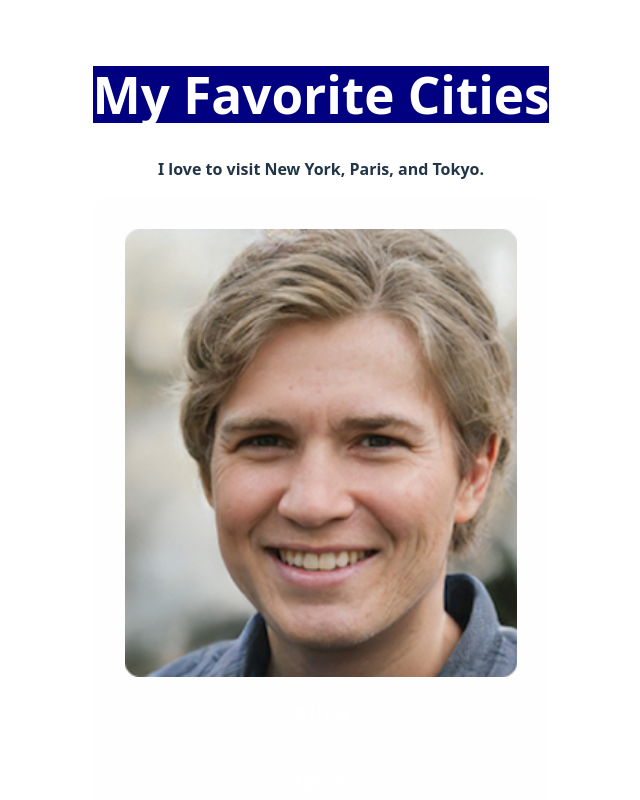
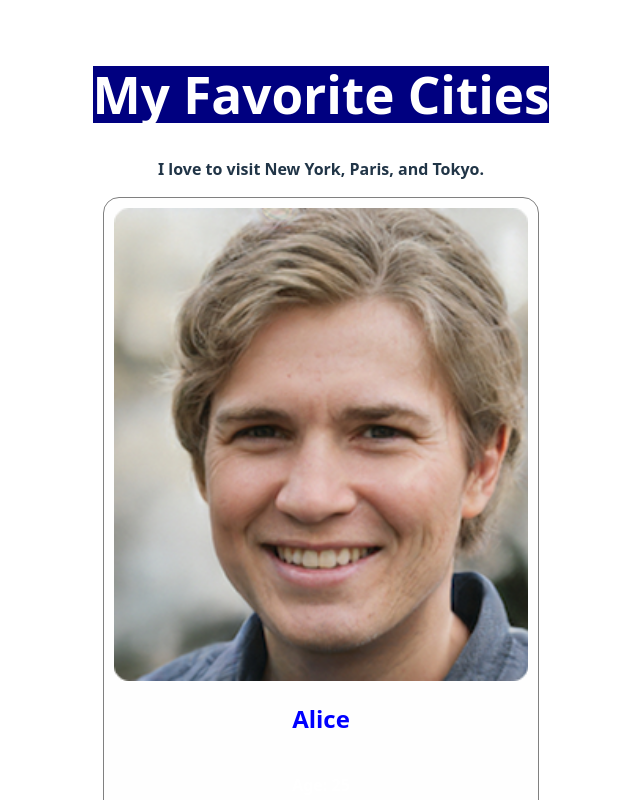
Before and after one commit to Kaydev-cmd/alx-fe-reactjs, a React (Vite) app in the folder alx-react-app-new/: page / in a window 1280 px wide. Shown: the top 800 px of the page, without its empty margins (319-959 px from the left). Built offline with nearby package versions, Linux system fonts and the light colour scheme.

Commit message:
style: update container with background, border, spacing, and layout styles

```diff
--- a/alx-react-app-new/src/components/UserProfile.jsx
+++ b/alx-react-app-new/src/components/UserProfile.jsx
@@ -5,15 +5,18 @@ const UserProfile = (props) => {
     <div
       style={{
         backgroundColor: "#f5f5f52b",
-        padding: "32px",
+        // padding: "32px",
         display: "flex",
         flexDirection: "column",
         color: "#fff",
         borderRadius: "16px",
+        border: "1px solid gray",
+        padding: "10px",
+        margin: "10px",
       }}
     >
       <img src={props.image} alt="User" />
-      <h2>{props.name}</h2>
+      <h2 style={{ color: "blue" }}>{props.name}</h2>
       <p style={{ fontWeight: "bold" }}>Age: {props.age}</p>
       <p>Bio: {props.bio}</p>
     </div>
```
